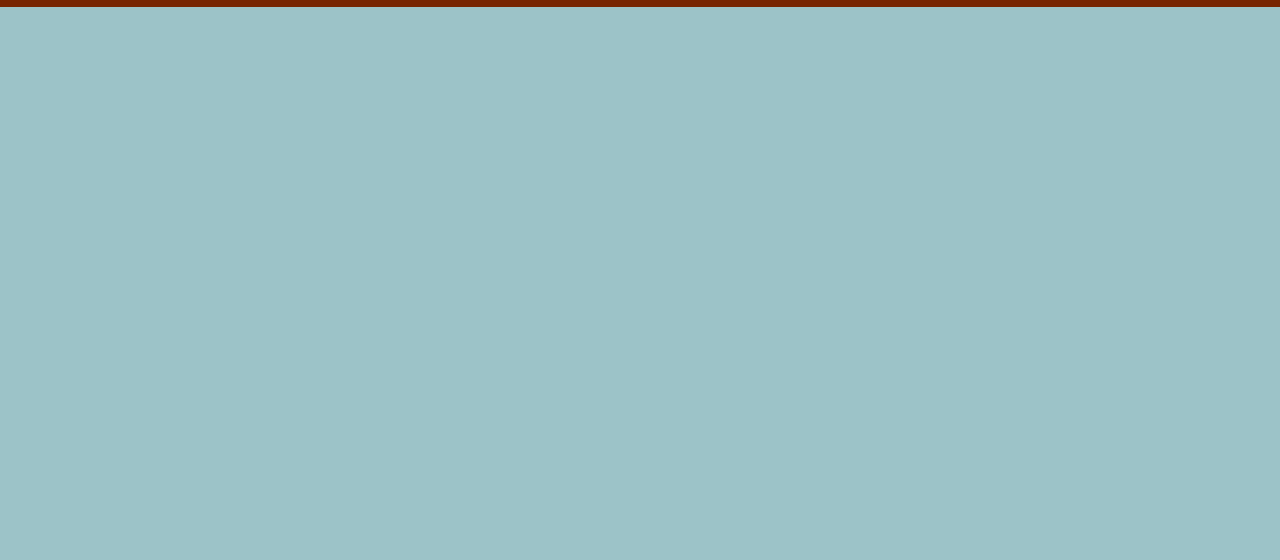
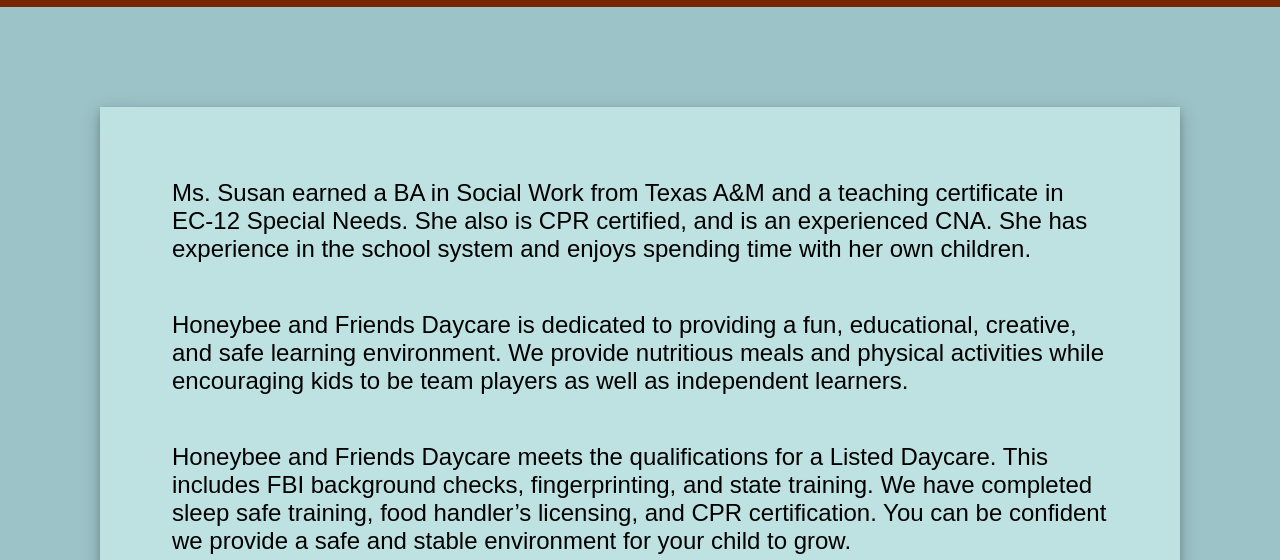
Before and after one commit to bitinjection/honeybeeandfriends-website, a plain HTML site: page about.html in a window 1280 px wide. Shown: the part 240-800 px from the top of the page. Drawn offline with Linux system fonts and the light colour scheme; a web font is replaced by a local one.

Commit message:
Feature: Added text in About Us section

```diff
--- a/about.html
+++ b/about.html
@@ -25,7 +25,13 @@
         <div class="page-seperator"></div>
 
         <div class="middle-content">
-
+            <div class="middle-content-sub-container">
+                <div class="about-text-box">
+                    <div class="about-text">Ms. Susan earned a BA in Social Work from Texas A&M and a teaching certificate in EC-12 Special Needs. She also is CPR certified, and is an experienced CNA. She has experience in the school system and enjoys spending time with her own children.</div>
+                    <div class="about-text">Honeybee and Friends Daycare is dedicated to providing a fun, educational, creative, and safe learning environment. We provide nutritious meals and physical activities while encouraging kids to be team players as well as independent learners.</div>
+                    <div class="about-text">Honeybee and Friends Daycare meets the qualifications for a Listed Daycare. This includes FBI background checks, fingerprinting, and state training. We have completed sleep safe training, food handler’s licensing, and CPR certification. You can be confident we provide a safe and stable environment for your child to grow.</div>
+                </div>
+            </div>
         </div>
 
         <div class="page-seperator"></div>
--- a/index.css
+++ b/index.css
@@ -205,3 +205,15 @@ body {
 .asterisk {
   color: red;
 }
+
+.about-text-box {
+  margin: 72px;
+}
+
+.about-text {
+  font-family: 'Jua', sans-serif;
+  height: auto;
+  align-self: center;
+  font-size: x-large;
+  margin-bottom: 48px;
+}
```
